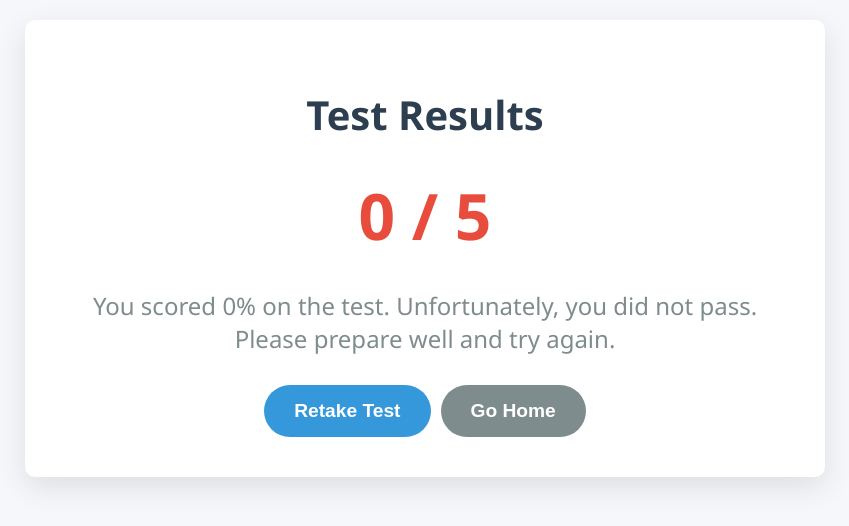
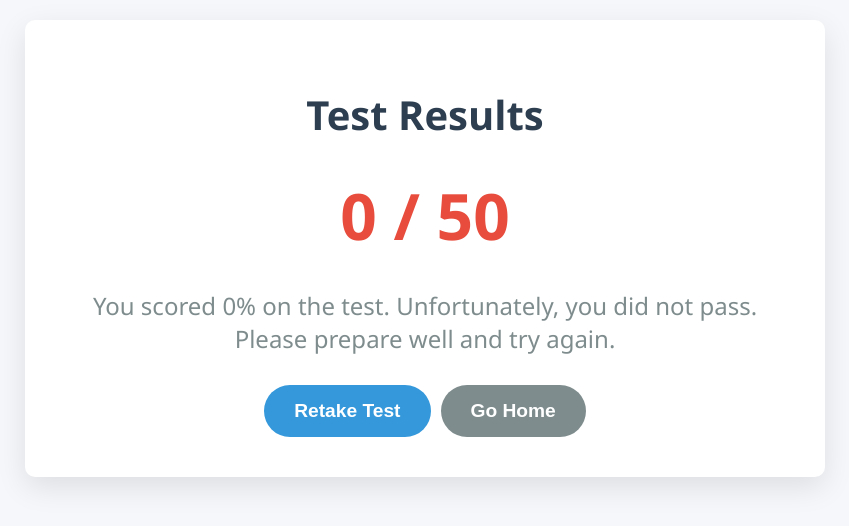
Before and after one commit to madhubandru/florida-drivers-license-app, a React (Create React App) app in the folder frontend/: page /results in a window 1280 px wide. Shown: the top 526 px of the page, without its empty margins (215-1064 px from the left). Built offline with nearby package versions, Linux system fonts and the light colour scheme.

Commit message:
Update question control, remove dummy questions from data

```diff
--- a/frontend/src/components/ResultsPage.tsx
+++ b/frontend/src/components/ResultsPage.tsx
@@ -74,7 +74,7 @@ const ResultsPage = () => {
   const state = location.state as LocationState;
 
   // Default values in case state is not provided
-  const totalQuestions = state?.totalQuestions || 5; //MBQuestionsControl
+  const totalQuestions = state?.totalQuestions || 50; //MBQuestionsControl
   const correctAnswers = state?.correctAnswers || 0; //MBQuestionsControl
   const isPassed = state?.isPassed || false;
 
--- a/frontend/src/components/TestPage.tsx
+++ b/frontend/src/components/TestPage.tsx
@@ -406,7 +406,7 @@ const TestPage = () => {
         state: {
           totalQuestions: questionIds.length,
           correctAnswers,
-          isPassed: correctAnswers >= 3 //MBQuestionsControl
+          isPassed: correctAnswers >= 40 //MBQuestionsControl
         }
       });
     }
```
Also changed, not shown: 2 other files (tests, documents, lock files or other folders).
